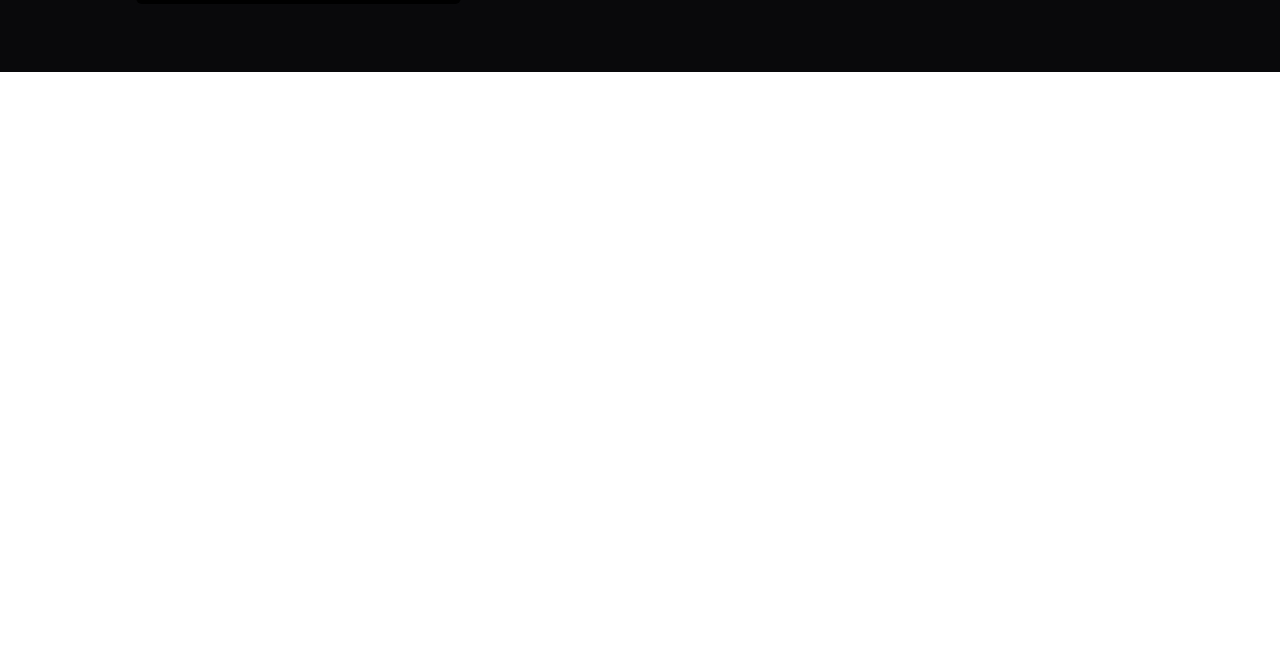
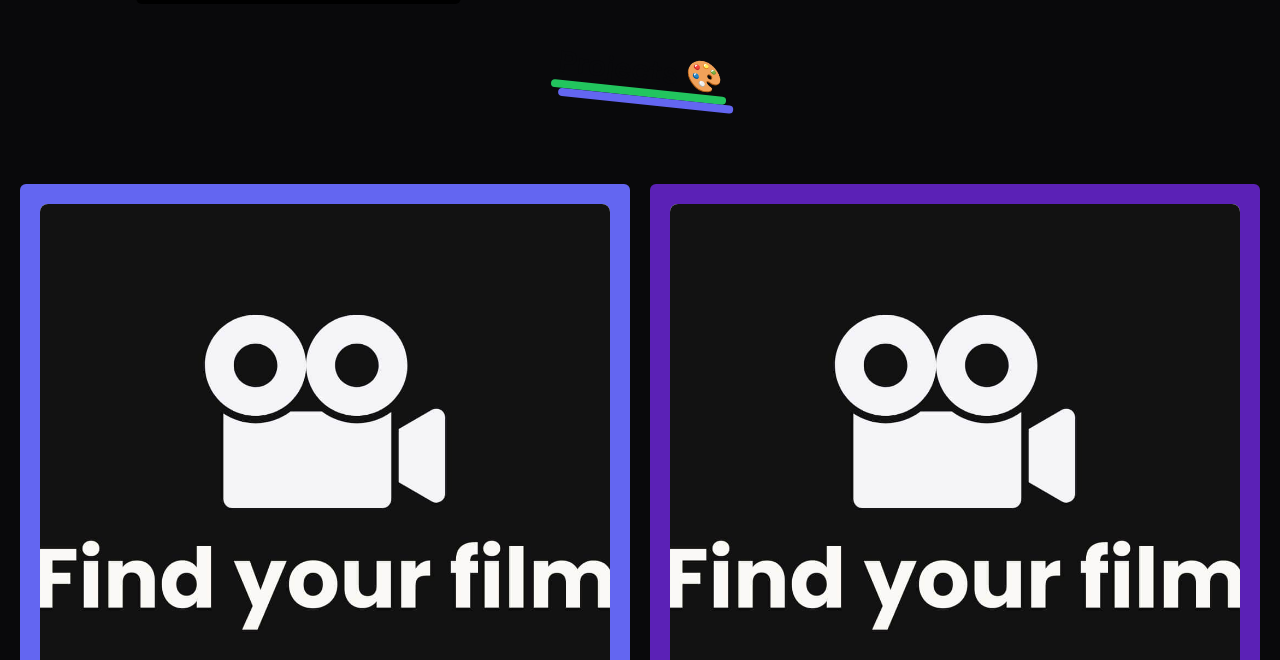
Before and after one commit to abdulhaseebshah/portfolio, a Next.js app: page / in a window 1280 px wide. Shown: the part 1620-2280 px from the top of the page. Before the commit the page ends 1692 px from the top, so only its background shows below. Built offline with nearby package versions, Linux system fonts and the light colour scheme.

Commit message:
project section in home page

```diff
--- a/app/(home)/page.tsx
+++ b/app/(home)/page.tsx
@@ -2,6 +2,7 @@
 import Navbar from '../components/Navbar'
 import HeroSection from '../components/HeroSection'
 import Skills from '../components/Skills'
+import Projects from '../components/Projects'
 
 const page = () => {
   return (
@@ -15,6 +16,7 @@
       </div>
       <div className='max-w-7xl mx-auto p-5 mt-20'>
         <Skills />
+         <Projects />
       </div>
     </div>
   )
--- a/app/about/page.tsx
+++ b/app/about/page.tsx
@@ -1,7 +1,6 @@
 import React from "react";
 import Skills from "../components/Skills";
 import Navbar from "../components/Navbar";
-import Projects from "../components/Projects";
 
 const page = () => {
   return (
@@ -11,7 +10,6 @@
       </div>
       <div className="max-w-7xl mx-auto p-5 mt-20">
         <Skills />
-        <Projects />
       </div>
     </div>
   );
--- a/app/components/Projects.tsx
+++ b/app/components/Projects.tsx
@@ -6,6 +6,9 @@
   SiTailwindcss,
 } from "react-icons/si";
 import Title from "./Title";
+import Link from "next/link";
+import { cn } from "@/lib/utils";
+import { DirectionAwareHover } from "@/components/ui/direction-aware-hover";
 
 const Projects = () => {
   const projects = [
@@ -13,14 +16,52 @@
       title: "E-Learning Platform (onlydevkh)",
       tech: [SiNextdotjs, SiReactquery, SiSupabase, SiTailwindcss],
       Link: "http://localhost:3000",
-      cover: "/project-1.png",
+      cover: "/project-1.jpg",
       background: "bg-indigo-500",
+    },
+    {
+      title: "E-Learning Platform (onlydevkh)",
+      tech: [SiNextdotjs, SiReactquery, SiSupabase, SiTailwindcss],
+      Link: "http://localhost:3000",
+      cover: "/project-1.jpg",
+      background: "bg-violet-800",
     },
   ];
 
   return (
     <div className="py-10 p-5 sm:p-0">
-      <Title text="Projects " />
+      <Title
+        text="Projects 🎨"
+        className="flex flex-col justify-center items-center rotate-6"
+      />
+
+      <div className="grid grid-cols-1 sm:grid-cols-2 pt-20 gap-5">
+        {projects.map((project, index) => {
+          return (
+            <Link href={project.Link} key={index}>
+              <div className={cn("p-5 rounded-md", project.background)}>
+                <DirectionAwareHover
+                  imageUrl={project.cover}
+                  className="w-full space-y-5 cursor-pointer"
+                >
+                  <div className="space-y-5">
+                    <h1
+                      className="text-2xl font-bold"
+                    >
+                      {project.title}
+                    </h1>
+                    <div className="flex items-center gap-2">
+                      {project.tech.map((Icon, index) => {
+                        return <Icon key={index} className="w-8 h-8" />;
+                      })}
+                    </div>
+                  </div>
+                </DirectionAwareHover>
+              </div>
+            </Link>
+          );
+        })}
+      </div>
     </div>
   );
 };
--- /dev/null
+++ b/components/ui/direction-aware-hover.tsx
@@ -0,0 +1,169 @@
+"use client";
+
+import { useRef, useState } from "react";
+
+import { AnimatePresence, motion } from "motion/react";
+import { cn } from "@/lib/utils";
+
+export const DirectionAwareHover = ({
+  imageUrl,
+  children,
+  childrenClassName,
+  imageClassName,
+  className,
+}: {
+  imageUrl: string;
+  children: React.ReactNode | string;
+  childrenClassName?: string;
+  imageClassName?: string;
+  className?: string;
+}) => {
+  const ref = useRef<HTMLDivElement>(null);
+
+  const [direction, setDirection] = useState<
+    "top" | "bottom" | "left" | "right" | string
+  >("left");
+
+  const handleMouseEnter = (
+    event: React.MouseEvent<HTMLDivElement, MouseEvent>
+  ) => {
+    if (!ref.current) return;
+
+    const direction = getDirection(event, ref.current);
+    console.log("direction", direction);
+    switch (direction) {
+      case 0:
+        setDirection("top");
+        break;
+      case 1:
+        setDirection("right");
+        break;
+      case 2:
+        setDirection("bottom");
+        break;
+      case 3:
+        setDirection("left");
+        break;
+      default:
+        setDirection("left");
+        break;
+    }
+  };
+
+  const getDirection = (
+    ev: React.MouseEvent<HTMLDivElement, MouseEvent>,
+    obj: HTMLElement
+  ) => {
+    const { width: w, height: h, left, top } = obj.getBoundingClientRect();
+    const x = ev.clientX - left - (w / 2) * (w > h ? h / w : 1);
+    const y = ev.clientY - top - (h / 2) * (h > w ? w / h : 1);
+    const d = Math.round(Math.atan2(y, x) / 1.57079633 + 5) % 4;
+    return d;
+  };
+
+  return (
+    <motion.div
+      onMouseEnter={handleMouseEnter}
+      ref={ref}
+      className={cn(
+        "bg-transparent rounded-lg overflow-hidden group/card relative",
+        className
+      )}
+    >
+      <AnimatePresence mode="wait">
+        <motion.div
+          className="relative h-full w-full"
+          initial="initial"
+          whileHover={direction}
+          exit="exit"
+        >
+          <motion.div className="group-hover/card:block hidden absolute inset-0 w-full h-full bg-black/40 z-10 transition duration-500" />
+          <motion.div
+            variants={variants}
+            className="h-full w-full relative bg-gray-50 dark:bg-black"
+            transition={{
+              duration: 0.2,
+              ease: "easeOut",
+            }}
+          >
+            <img
+              alt="image"
+              className={cn(
+                "h-full w-full object-cover scale-[1.15]",
+                imageClassName
+              )}
+              width="1000"
+              height="1000"
+              src={imageUrl}
+            />
+          </motion.div>
+          <motion.div
+            variants={textVariants}
+            transition={{
+              duration: 0.5,
+              ease: "easeOut",
+            }}
+            className={cn(
+              "text-white absolute bottom-4 left-4 z-40",
+              childrenClassName
+            )}
+          >
+            {children}
+          </motion.div>
+        </motion.div>
+      </AnimatePresence>
+    </motion.div>
+  );
+};
+
+const variants = {
+  initial: {
+    x: 0,
+  },
+
+  exit: {
+    x: 0,
+    y: 0,
+  },
+  top: {
+    y: 20,
+  },
+  bottom: {
+    y: -20,
+  },
+  left: {
+    x: 20,
+  },
+  right: {
+    x: -20,
+  },
+};
+
+const textVariants = {
+  initial: {
+    y: 0,
+    x: 0,
+    opacity: 0,
+  },
+  exit: {
+    y: 0,
+    x: 0,
+    opacity: 0,
+  },
+  top: {
+    y: -20,
+    opacity: 1,
+  },
+  bottom: {
+    y: 2,
+    opacity: 1,
+  },
+  left: {
+    x: -2,
+    opacity: 1,
+  },
+  right: {
+    x: 20,
+    opacity: 1,
+  },
+};
--- a/package.json
+++ b/package.json
@@ -10,17 +10,18 @@
   },
   "dependencies": {
     "class-variance-authority": "^0.7.0",
-    "clsx": "^2.1.0",
+    "clsx": "^2.1.1",
     "framer-motion": "^11.0.14",
     "lucide-react": "^0.358.0",
     "mini-svg-data-uri": "^1.4.4",
+    "motion": "^12.20.3",
     "next": "14.1.3",
     "next-themes": "^0.3.0",
     "react": "^18",
     "react-dom": "^18",
     "react-icons": "^5.0.1",
     "shadcn-ui": "^0.8.0",
-    "tailwind-merge": "^2.2.1",
+    "tailwind-merge": "^2.6.0",
     "tailwindcss-animate": "^1.0.7"
   },
   "devDependencies": {
```
Also changed, not shown: public/project-1.jpg (added), 1 other file (tests, documents, lock files or other folders).
